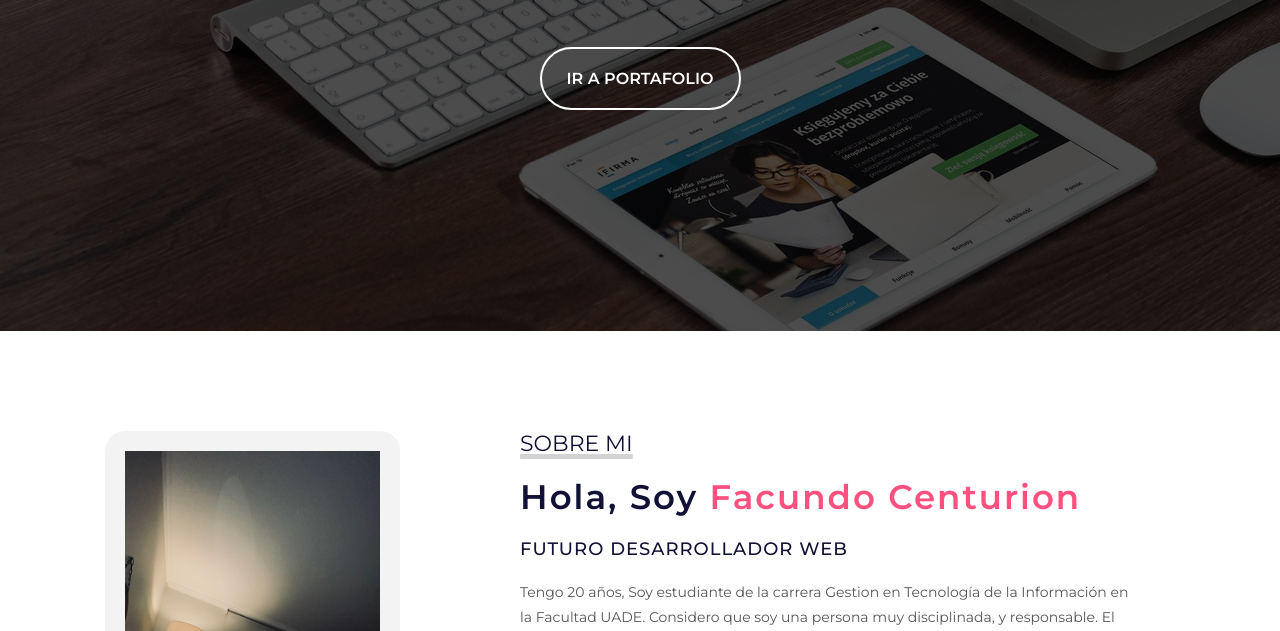
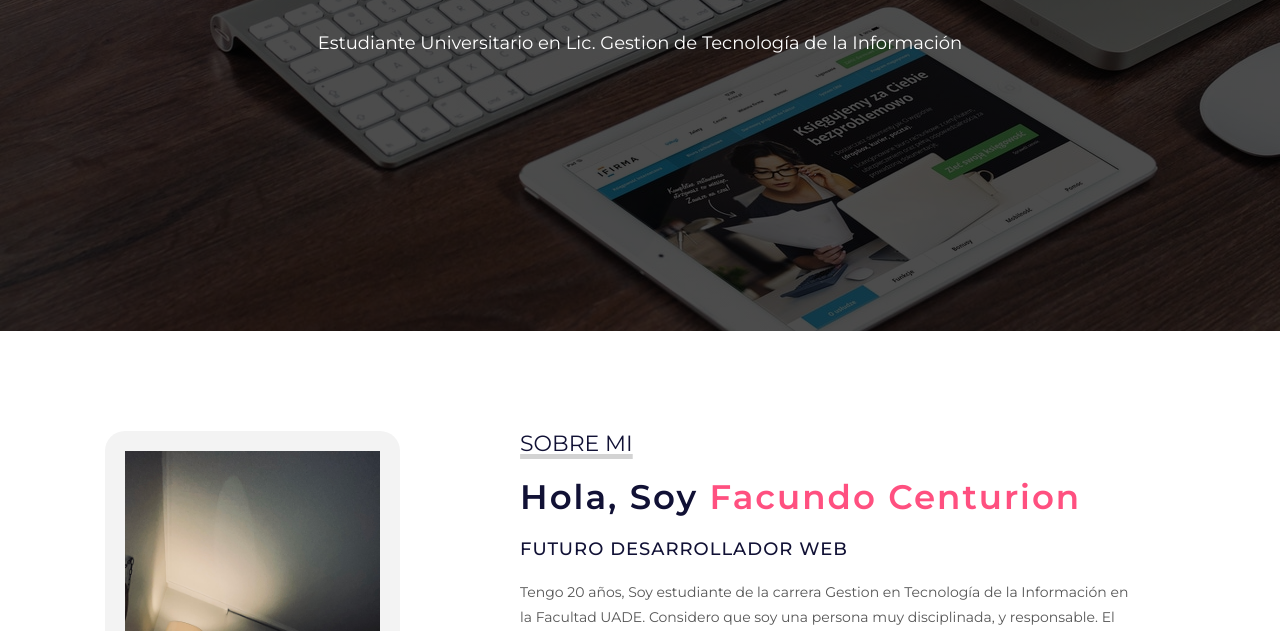
Before and after one commit to FacuCenturion/CV, a plain HTML site: page index.html in a window 1280 px wide. Shown: the part 469-1100 px from the top of the page. Drawn offline with Linux system fonts and the light colour scheme.

Commit message:
Add files via upload

```diff
--- a/index.html
+++ b/index.html
@@ -41,7 +41,6 @@
                 <p class="bienvenida">Bienvenidos</p>
                 <h2>Mi nombre es<h2>Facundo Centurion</h2>
                 <p class="descripcion">Estudiante Universitario en Lic. Gestion de Tecnología de la Información</p>
-                <a href="#portfolio">Ir a Portafolio</a>
             </div>
         </div>
     </section>
```
